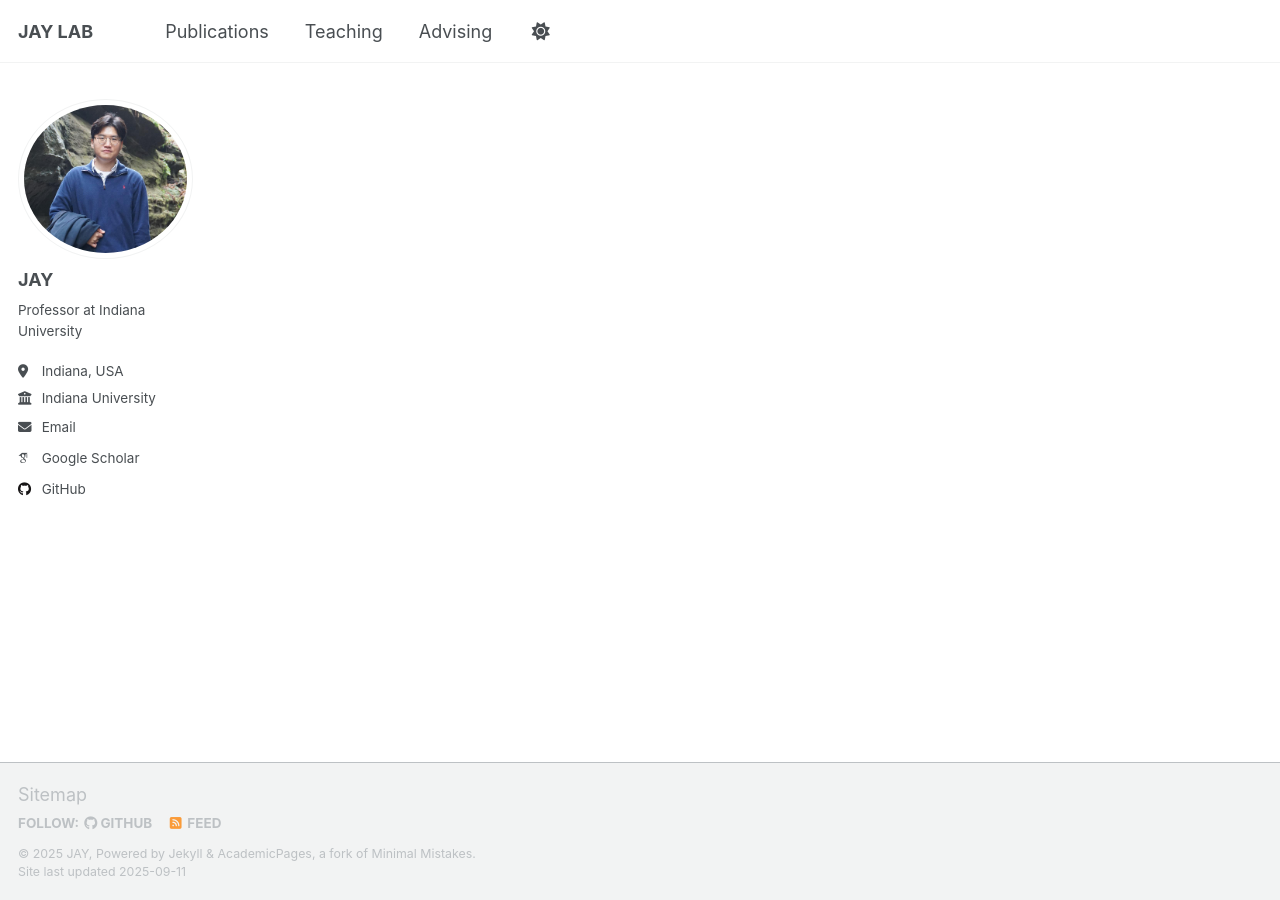
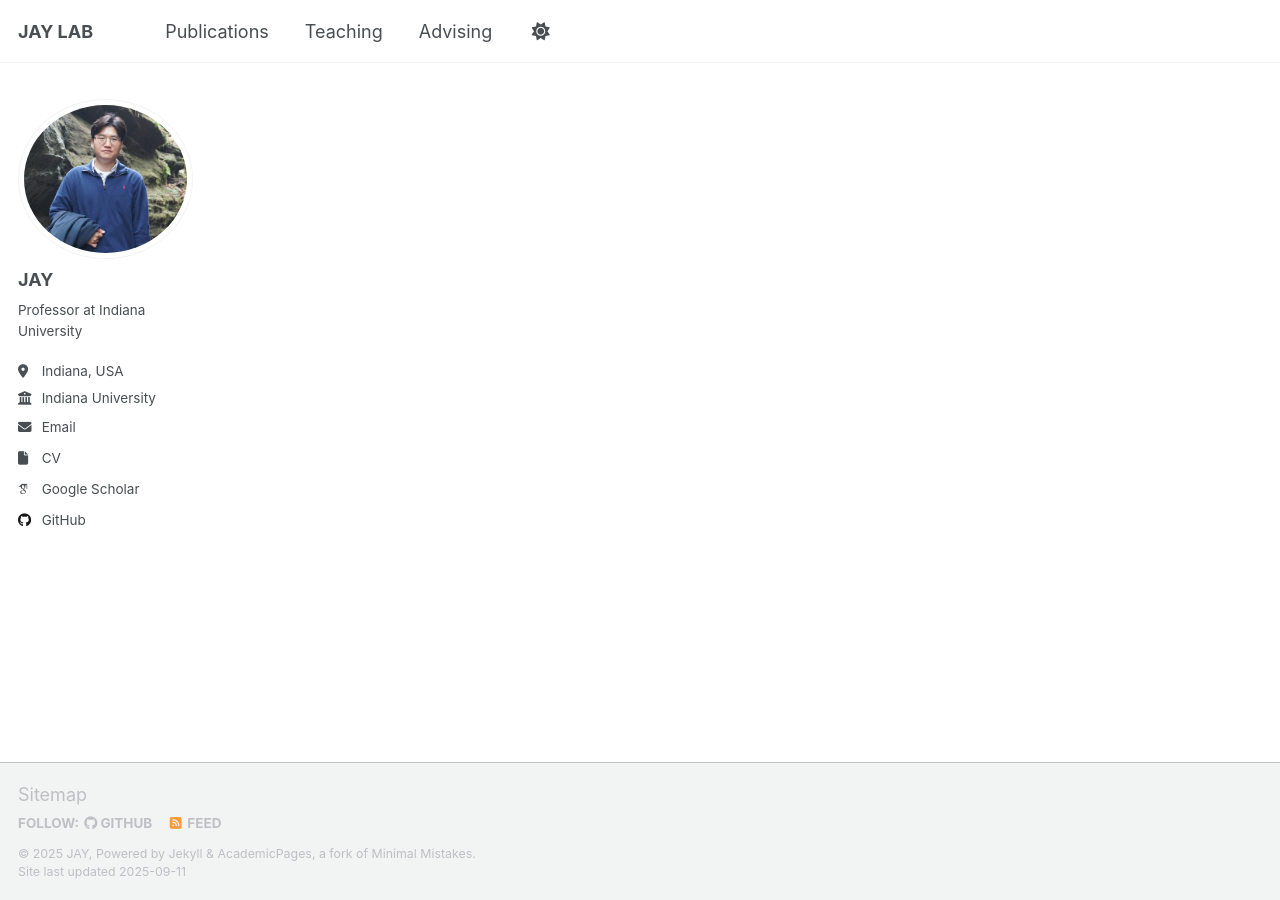
Before and after one commit to ChillakuruSaipranam/ChillakuruSaipranam.github.io, a Jekyll site: the page built from index.md, in a window 1280 px wide. Built offline with Jekyll 4.4.1, drawn with Linux system fonts in a browser that asks for light colours; some web fonts are replaced; our own code applies the rules of GitHub Pages for plain Markdown files; a script that is not in the unit is left out.

Commit message:
Added CV link under Gmail in sidebar

```diff
--- a/_config.yml
+++ b/_config.yml
@@ -29,13 +29,13 @@ author:
   bio              : "Professor at Indiana University"
   location         : "Indiana, USA"
   employer         : "Indiana University"
-  cv               :  URL
+  cv               : "/files/Sai.pdf"
   email            : "jaipark@iu.edu"
 
   # Academic websites
   academia         : # URL
   arxiv            : # URL - Update with the correct link to your profile
-  googlescholar    : "https://scholar.google.com/citations?user=PS_CX0AAAAAJ"
+  googlescholar    : "https://scholar.google.com/citations?user=x7XRoM0AAAAJ&hl=en"
   inspire-hep      : # URL
   impactstory      : # URL
   orcid            : #"http://orcid.org/yourorcidurl"
--- a/_includes/author-profile.html
+++ b/_includes/author-profile.html
@@ -36,7 +36,9 @@
       {% if author.email %}
         <li><a href="mailto:{{ author.email }}"><i class="fas fa-fw fa-envelope icon-pad-right" aria-hidden="true"></i>{{ site.data.ui-text[site.locale].email_label | default: "Email" }}</a></li>
       {% endif %}
-
+      {% if author.cv %}
+        <li><a href="{{ author.cv }}"><i class="fas fa-fw fa-file icon-pad-right" aria-hidden="true"></i>{{ site.data.ui-text[site.locale].cv_label | default: "CV" }}</a></li>
+      {% endif %}
       <!-- Font Awesome and Academicons icons / Academic websites -->
       {% if author.academia %}
         <li><a href="{{ author.academia }}"><i class="ai ai-academia ai-fw icon-pad-right" aria-hidden="true"></i>Academia</a></li>
```
Also changed, not shown: 1 other file.
